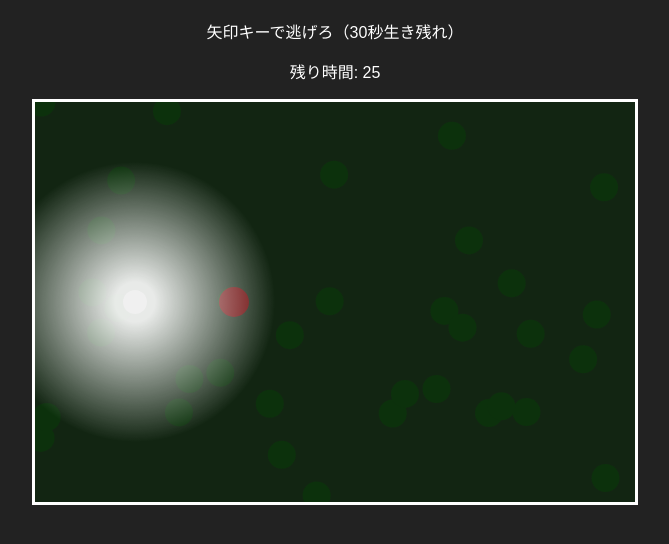
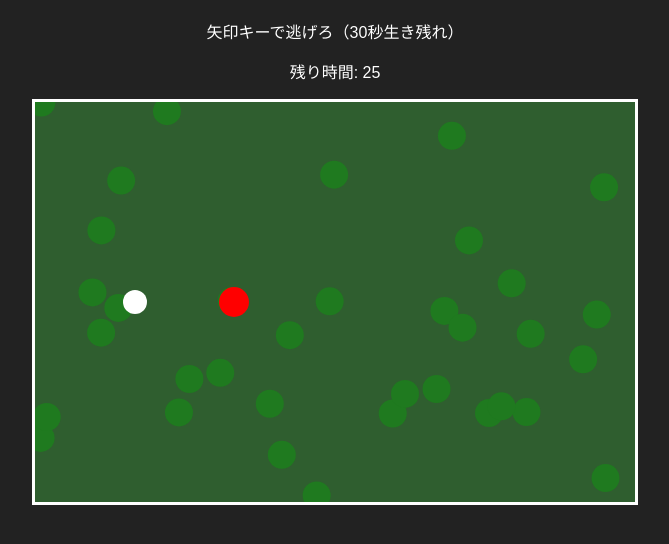
Before and after one commit to yenaiaskr/game1, a plain HTML site: page index.html in a window 1280 px wide. Shown: the part 70-614 px from the top of the page, without its empty margins (305-974 px from the left). Drawn offline with Linux system fonts and the light colour scheme.

Commit message:
Update index.html

```diff
--- a/index.html
+++ b/index.html
@@ -99,24 +99,6 @@ ctx.beginPath();
 ctx.arc(enemy.x,enemy.y,enemy.size,0,Math.PI*2);
 ctx.fill();
 
-/* 暗闇 */
-ctx.fillStyle="rgba(0,0,0,0.6)";
-ctx.fillRect(0,0,600,400);
-
-/* 懐中電灯 */
-let gradient=ctx.createRadialGradient(
-player.x,player.y,20,
-player.x,player.y,140
-);
-
-gradient.addColorStop(0,"rgba(255,255,255,0.9)");
-gradient.addColorStop(1,"rgba(255,255,255,0)");
-
-ctx.fillStyle=gradient;
-ctx.beginPath();
-ctx.arc(player.x,player.y,140,0,Math.PI*2);
-ctx.fill();
-
 }
 
 function gameLoop(){
```
